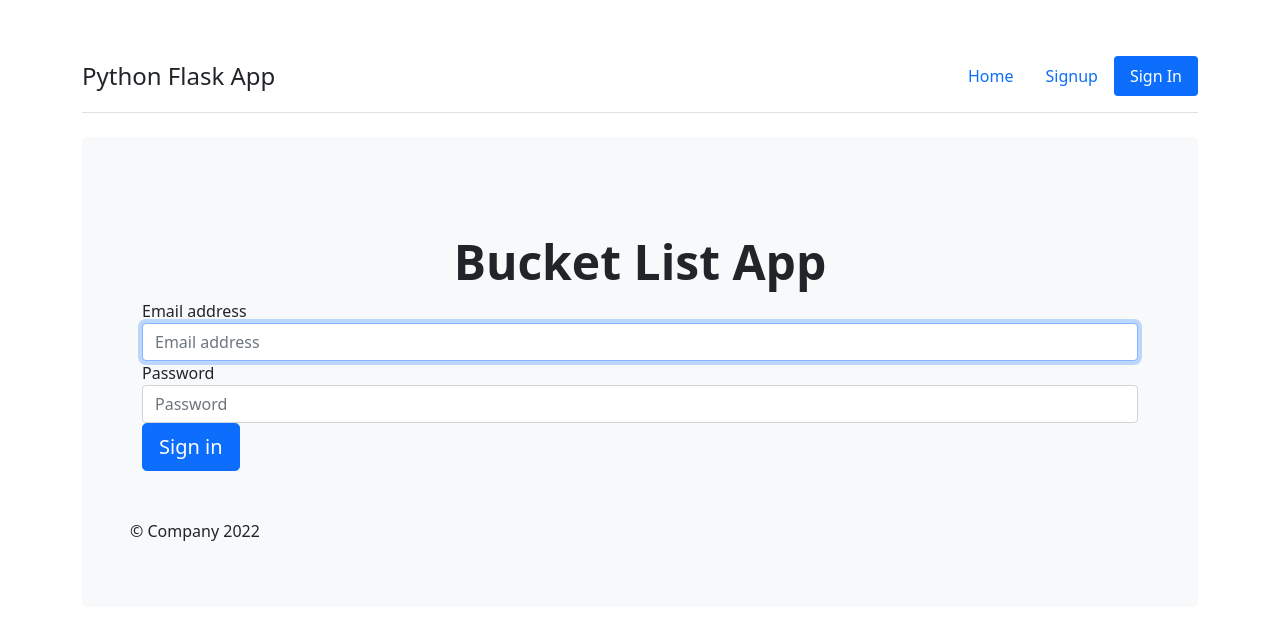
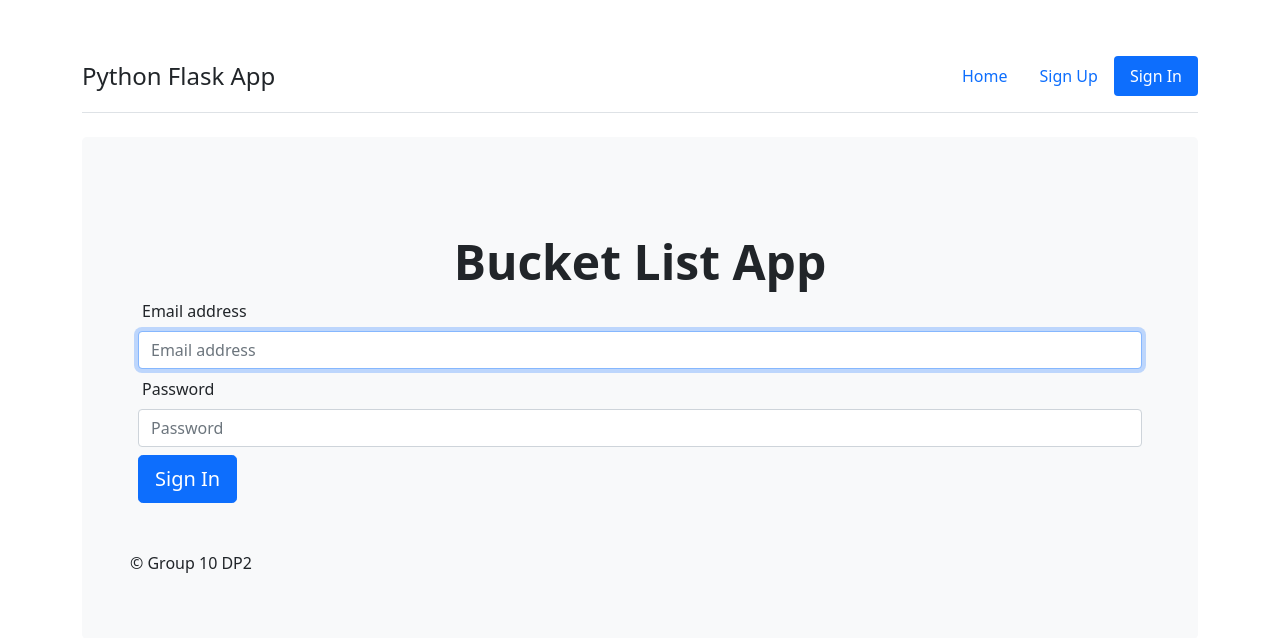
Before and after one commit to singularityRx0/DP2, a Flask app: page /signin in a window 1280 px wide. Shown: the top 638 px of the page. Run offline with Flask 2, Linux system fonts and the light colour scheme.

Commit message:
Update signin.html

```diff
--- a/templates/signin.html
+++ b/templates/signin.html
@@ -34,7 +34,7 @@
 							<a href="/" class="nav-link">Home</a>
 						</li>
 						<li class="nav-item">
-							<a href="/signup" class="nav-link">Signup</a>
+							<a href="/signup" class="nav-link">Sign Up</a>
 						</li>
 						<li class="nav-item">
 							<a href="/signin" class="nav-link active" aria-current="page"
@@ -49,19 +49,19 @@
 			<div class="bg-light rounded-3 mb-4 p-5">
 				<div class="container-fluid py-5">
 					<h1 class="text-center fw-bold display-5">Bucket List App</h1>
-					<form class="form-signin" action="/api/validateLogin" method="post">
+					<form class="form-signin row row-cols-lg-auto g-2 align-items-center" action="/api/validateLogin" method="post">
                         <label for="inputEmail" class="sr-only">Email address</label>
                         <input type="email" name="inputEmail" id="inputEmail" class="form-control" placeholder="Email address" required autofocus>
                         <label for="inputPassword" class="sr-only">Password</label>
                         <input type="password" name="inputPassword" id="inputPassword" class="form-control" placeholder="Password" required>
 
-                        <button id="btnSignIn" class="btn btn-lg btn-primary btn-block" type="submit">Sign in</button>
+                        <button id="btnSignIn" class="btn btn-lg btn-primary btn-block" type="submit">Sign In</button>
                     </form>
 			</div>
 
 			<footer class="footer">
 
-				<p>&copy; Company 2022</p>
+				<p>&copy; Group 10 DP2</p>
 
 			</footer>
 
```
